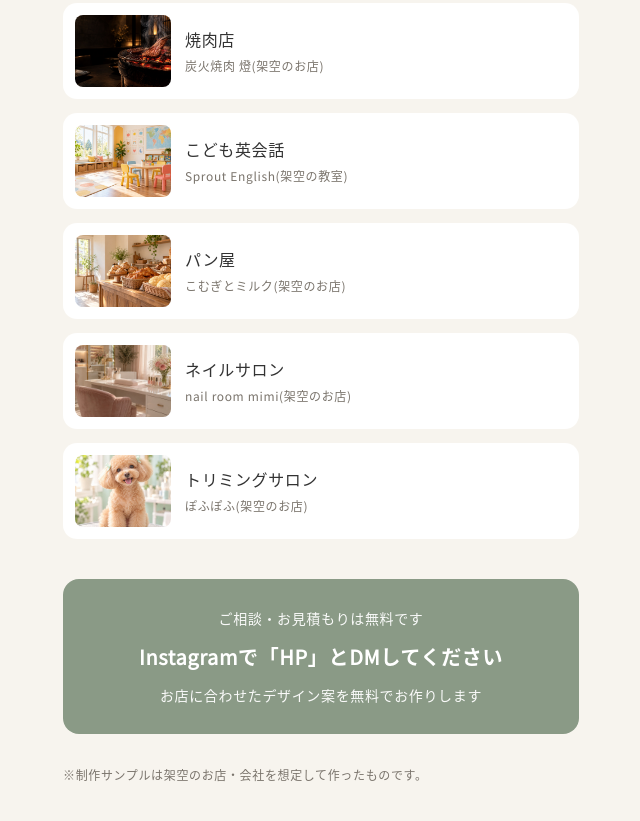
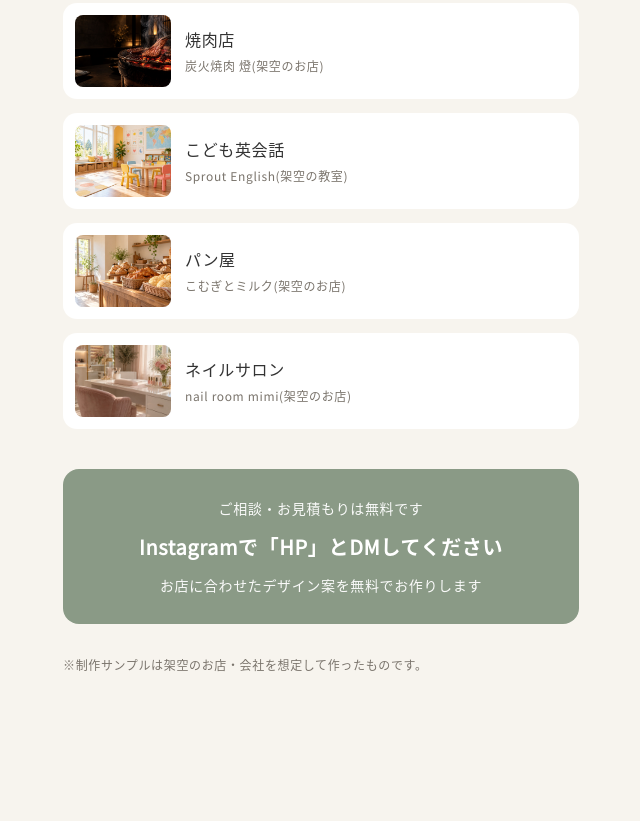
Before and after one commit to rq6256/ig-assets, a plain HTML site: page hibi/index.html in a window 1280 px wide. Shown: the part 987-1808 px from the top of the page, without its empty margins (319-959 px from the left). After the commit the page ends 1728 px from the top, so only its background shows below. Drawn offline with Linux system fonts and the light colour scheme.

Commit message:
Remove dog grooming sample from link page
Co-Authored-By: Claude Opus 5.5 <noreply@anthropic.com>
Claude-Session: https://claude.ai/code/session_01RgdrKiaRQfpQTimxCTvGV5

```diff
--- a/hibi/index.html
+++ b/hibi/index.html
@@ -48,7 +48,6 @@ h2{font-family:"Noto Serif JP","Noto Serif CJK JP",serif;font-weight:500;font-si
   <a href="../sites/sprout-english/"><img src="../sites/sprout-english/images/hero.jpg" alt=""><span>こども英会話<small>Sprout English(架空の教室)</small></span></a>
   <a href="../sites/komugi-milk/"><img src="../sites/komugi-milk/images/hero.jpg" alt=""><span>パン屋<small>こむぎとミルク(架空のお店)</small></span></a>
   <a href="../sites/nail-mimi/"><img src="../sites/nail-mimi/images/hero.jpg" alt=""><span>ネイルサロン<small>nail room mimi(架空のお店)</small></span></a>
-  <a href="../sites/pofu-trimming/"><img src="../sites/pofu-trimming/images/hero.jpg" alt=""><span>トリミングサロン<small>ぽふぽふ(架空のお店)</small></span></a>
  </div>
  <div class="cta">
   <p>ご相談・お見積もりは無料です</p>
```
Also changed, not shown: 1 other file.
